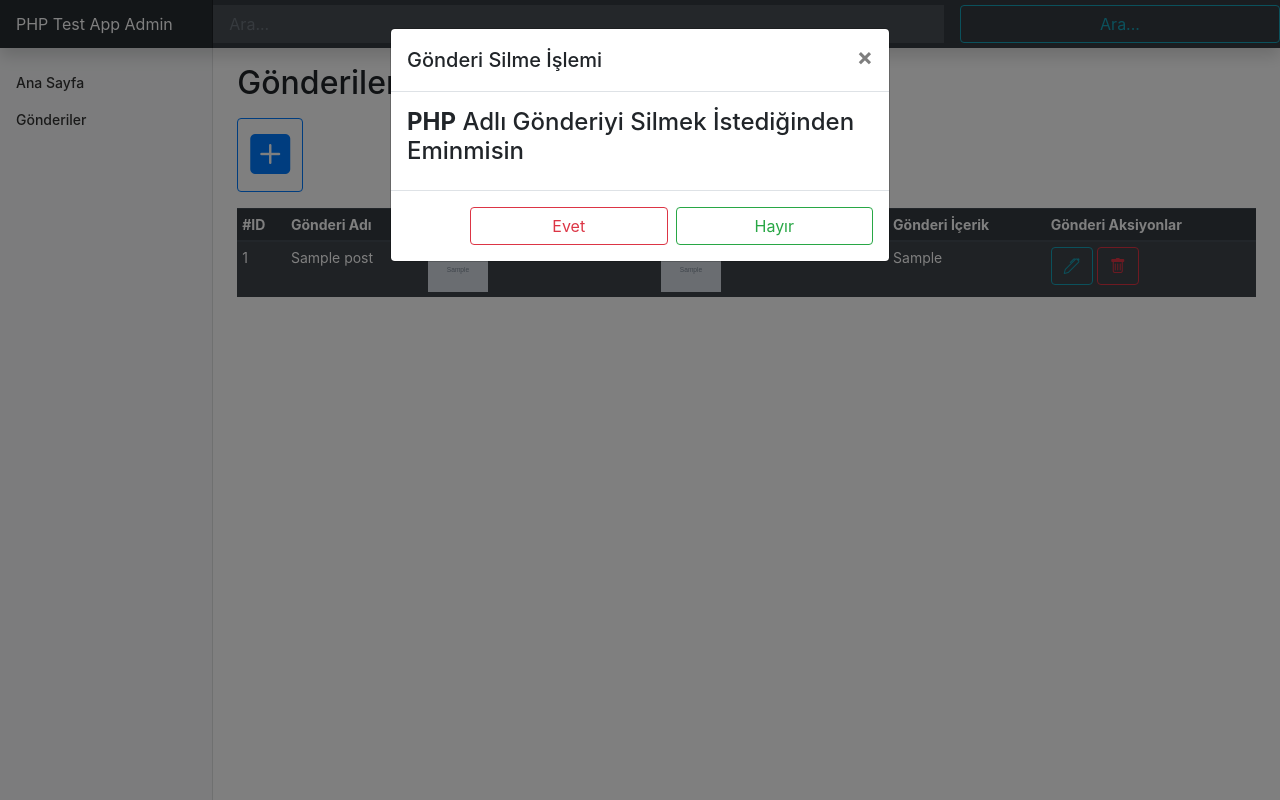
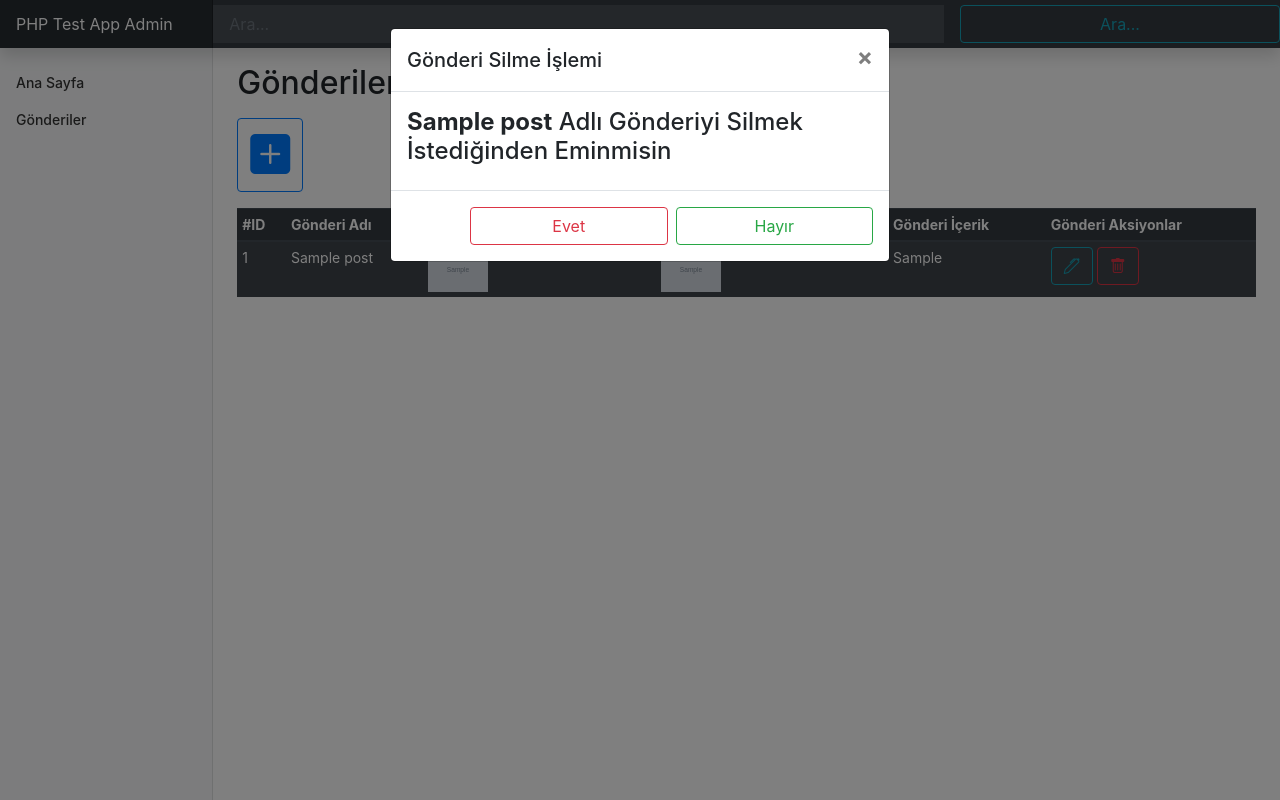
Before and after one commit to ertugrulchn/PHP-Admin-Project, a PHP site: page /SummernoteTextEditor/admin/posts.php in a window 1280 px wide, after a click that opens the changed part. Run offline with PHP 8.4, Linux system fonts and the light colour scheme; tables that the repository leaves empty or names only in its code hold one stand-in row (values such as "Sample post"); grey boxes marked "Sample" are stand-in pictures; some libraries are stand-ins or nearby versions.

Commit message:
Update posts.php

```diff
--- a/admin/posts.php
+++ b/admin/posts.php
@@ -41,18 +41,106 @@
                 ?>
 
                 <?php
+                if(isset($_POST['save'])){
+                    $post_name = $_POST["post_name"];
+                    $post_content = $_POST["post_content"];
+
+                    $post_item_sm = $_FILES["image"]["name"];
+                    $post_item_sm_temp = $_FILES["image"]["tmp_name"];
+                    $post_item_bg = $_FILES["imagebg"]["name"];
+                    $post_item_bg_temp = $_FILES["imagebg"]["tmp_name"];
+
+                    move_uploaded_file($post_item_sm_temp, "../img/small_image/$post_item_sm");
+                    move_uploaded_file($post_item_bg_temp, "../img/big_image/$post_item_bg");
+
+                    $query = "SELECT * FROM posts WHERE id = {$_POST['id']}";
+                    $query .= "VALUES('{$post_name}', '{$post_item_sm}', '{$post_item_bg}', '{$post_content}')";
+                }
+                ?>
+
+                <?php
                 $sql = "SELECT * FROM posts ORDER BY id ASC";
                 $result = mysqli_query($conn, $sql);
 
                 if (mysqli_num_rows($result) > 0) {
-                    // output data of each row
+                    $k = 1;
                     while ($row = mysqli_fetch_assoc($result)) {
                         $post_id = $row['id'];
                         $post_name = $row['post_name'];
                         $img_kucuk = $row['img_kucuk'];
                         $img_buyuk = $row['img_buyuk'];
                         $post_icerik = $row['post_icerik'];
+
+                        echo "
+
+                        <div class='modal fade' id='deletePost' tabindex='-1' aria-labelledby='exampleModalLabel' aria-hidden='true'>
+            <div class='modal-dialog'>
+                <div class='modal-content'>
+                    <div class='modal-header'>
+                        <h5 class='modal-title' id='exampleModalLabel'>
+                            Gönderi Silme İşlemi
+                        </h5>
+                        <button type='button' class='close' data-dismiss='modal' aria-label='Close'>
+                            <span aria-hidden='true'>&times;</span>
+                        </button>
+                    </div>
+                    <div class='modal-body'>
+                        <h4><strong>{$post_name}</strong> Adlı Gönderiyi Silmek İstediğinden Eminmisin</h4>
+                    </div>
+                    <div class='modal-footer col-md-12'>
+                        <a href='posts.php?delete={$post_id}' class='btn btn-outline-danger col-md-5'>
+                            Evet
+                        </a>
+                        <a href='' class='btn btn-outline-success col-md-5' data-dismiss='modal'>
+                            Hayır
+                        </a>
+                    </div>
+                </div>
+            </div>
+        </div>";
                 ?>
+                        <?php ?>
+                        <div class="modal fade" id="editPost<?php echo $k; ?>" tabindex="-1" aria-hidden="true">
+                            <div class="modal-dialog  modal-dialog-scrollable">
+                                <div class="modal-content">
+                                    <div class="modal-header">
+                                        <h5 class="modal-title">
+                                            <strong>Gönderi Düzenleme</strong>
+                                            <p><strong><?php echo $post_name; ?></strong> Adlı Gönderi Düzenleniyor</p>
+                                        </h5>
+                                        <button type="button" class="close" data-dismiss="modal" aria-label="Close">
+                                            <span aria-hidden="true">&times;</span>
+                                        </button>
+                                    </div>
+                                    <div class="modal-body">
+                                        <form action="" method="post" enctype="multipart/form-data">
+                                            <div class="mb-3">
+                                                <label class="form-label">Gönderi Adı</label>
+                                                <input value="<?php echo $post_name; ?>" type="text" class="form-control mb-2" placeholder="Gönderi'nin Adı" id="post_name" autocomplete="off" />
+                                            </div>
+                                            <div class="mb-3">
+                                                <label class="form-label">Gönderi Küçük Resim</label>
+                                                <input type="file" value="<?php echo $img_kucuk; ?>" class="form-control" />
+                                            </div>
+                                            <div class="mb-3">
+                                                <label class="form-label">Gönderi Büyük Resim</label>
+                                                <input type="file" value="<?php echo $img_buyuk; ?>" class="form-control" />
+                                            </div>
+                                            <div class="mb-3">
+                                                <label class="form-label">Gönderi İçerik</label>
+                                                <textarea value="<?php echo $post_icerik; ?>" id="edit-summernote"></textarea>
+                                            </div>
+                                        </form>
+                                    </div>
+                                    <div class="modal-footer">
+                                        <button type="button" class="btn btn-secondary" data-dismiss="modal">Kapat</button>
+                                        <button type="button" name="save" class="btn btn-primary">Kaydet</button>
+                                    </div>
+                                </div>
+                            </div>
+                        </div>
+                        <?php
+                        ?>
                         <tr>
                             <td><?php echo $post_id; ?></td>
                             <td><?php echo $post_name; ?></td>
@@ -60,7 +148,7 @@
                             <td><img src="<?php echo URL; ?>/img/big_image/<?php echo $img_buyuk; ?>" alt="" width="60px"></td>
                             <td><?php echo substr($post_icerik, 0, 150); ?></td>
                             <td>
-                                <button type="button" class="btn btn-outline-info" data-toggle="modal" data-target="#editPost">
+                                <button type="button" class="btn btn-outline-info" data-toggle="modal" data-target="#editPost<?php echo $k; ?>">
                                     <i class="bi bi-pen"></i>
                                 </button>
                                 <button type="button" class="btn btn-outline-danger" data-toggle="modal" data-target="#deletePost">
@@ -68,10 +156,11 @@
                                 </button>
                             </td>
                         </tr>
+                    <?php
+                        $k++;
+                    }
+                    ?>
                 <?php
-                    }
-                } else {
-                    echo "0 results";
                 }
                 ?>
             </tbody>
@@ -116,77 +205,19 @@
                 </div>
             </div>
         </div>
-
-        <!-- Modal -->
-        <div class="modal fade" id="editPost" tabindex="-1" aria-hidden="true">
-            <div class="modal-dialog  modal-dialog-scrollable">
-                <div class="modal-content">
-                    <div class="modal-header">
-                        <h5 class="modal-title">
-                            <strong>Gönderi Düzenleme</strong>
-                            <p><strong>PHP</strong> Adlı Gönderi Düzenleniyor</p>
-                        </h5>
-                        <button type="button" class="close" data-dismiss="modal" aria-label="Close">
-                            <span aria-hidden="true">&times;</span>
-                        </button>
-                    </div>
-                    <div class="modal-body">
-                        <form action="" method="post">
-                            <div class="mb-3">
-                                <label class="form-label">Gönderi Adı Ve Slug Hali</label>
-                                <input type="text" class="form-control mb-2" placeholder="Gönderi'nin Adı" id="post_name" autocomplete="off" />
-                            </div>
-                            <div class="mb-3">
-                                <label class="form-label">Gönderi Küçük Resim</label>
-                                <input type="file" class="form-control" />
-                            </div>
-                            <div class="mb-3">
-                                <label class="form-label">Gönderi Büyük Resim</label>
-                                <input type="file" class="form-control" />
-                            </div>
-                            <div class="mb-3">
-                                <label class="form-label">Gönderi İçerik</label>
-                                <div id="edit-summernote"></div>
-                            </div>
-                        </form>
-                    </div>
-                    <div class="modal-footer">
-                        <button type="button" class="btn btn-secondary" data-dismiss="modal">Kapat</button>
-                        <button type="button" class="btn btn-primary">Kaydet</button>
-                    </div>
-                </div>
-            </div>
-        </div>
-        <div class="modal fade" id="deletePost" tabindex="-1" aria-labelledby="exampleModalLabel" aria-hidden="true">
-            <div class="modal-dialog">
-                <div class="modal-content">
-                    <div class="modal-header">
-                        <h5 class="modal-title" id="exampleModalLabel">
-                            Gönderi Silme İşlemi
-                        </h5>
-                        <button type="button" class="close" data-dismiss="modal" aria-label="Close">
-                            <span aria-hidden="true">&times;</span>
-                        </button>
-                    </div>
-                    <div class="modal-body">
-                        <h4><strong>PHP</strong> Adlı Gönderiyi Silmek İstediğinden Eminmisin</h4>
-                    </div>
-                    <div class="modal-footer col-md-12">
-                        <a href="" class="btn btn-outline-danger col-md-5">
-                            Evet
-                        </a>
-                        <a href="" class="btn btn-outline-success col-md-5" data-dismiss="modal">
-                            Hayır
-                        </a>
-                    </div>
-                </div>
-            </div>
-        </div>
     </div>
 </main>
 </div>
 </div>
 
+<?php
+if (isset($_GET['delete'])) {
+    $del_post_id = $_GET['delete'];
+    $sql_query = "DELETE FROM posts WHERE id = {$del_post_id}";
+    $delete_portfolio_query = mysqli_query($conn, $sql_query);
+    echo "<script>location='posts.php'</script>";
+}
+?>
 <script>
     $('#add-summernote').summernote({
         height: 300,
```
